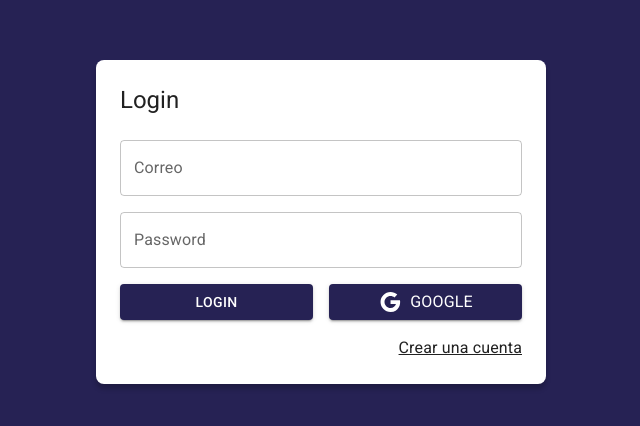
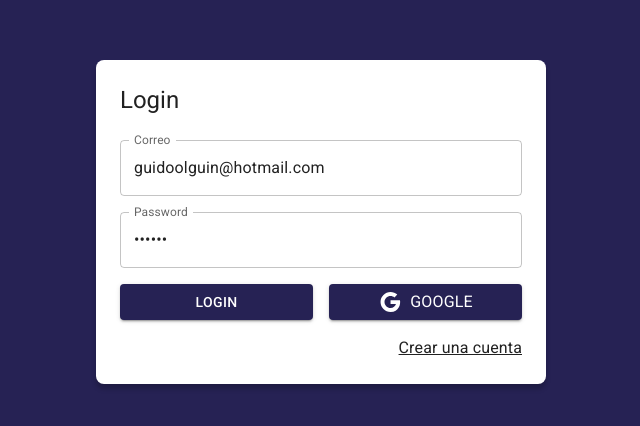
Before and after one commit to Guidotss/journal-app, a React (Vite) app: page /auth/login in a window 1280 px wide. Shown: the part 178-604 px from the top of the page, without its empty margins (319-959 px from the left). Built offline with nearby package versions, Linux system fonts and the light colour scheme.

Commit message:
commit notebook

```diff
--- a/package.json
+++ b/package.json
@@ -12,8 +12,10 @@
     "@emotion/styled": "^11.10.4",
     "@mui/icons-material": "^5.10.6",
     "@mui/material": "^5.10.6",
+    "@reduxjs/toolkit": "^1.8.5",
     "react": "^18.0.0",
     "react-dom": "^18.0.0",
+    "react-redux": "^8.0.4",
     "react-router-dom": "^6.4.0"
   },
   "devDependencies": {
--- a/src/auth/pages/LoginPage.jsx
+++ b/src/auth/pages/LoginPage.jsx
@@ -2,8 +2,20 @@ import { Link as RouterLink } from 'react-router-dom';
 import { Google } from "@mui/icons-material"
 import { Button, Grid, Link, TextField, Typography } from "@mui/material"
 import { AuthLayOut } from '../layout/AuthLayOut';
+import { useForm } from '../../hooks';
 
 export const LoginPage = () => {
+
+  const { handleChange,reset,email,password } = useForm({
+    email: 'guidoolguin@hotmail.com',
+    password: '123456'
+  });
+
+  const handleLogin = (e) => {
+    e.preventDefault();
+    console.log({email,password});
+  }
+
   return (
 
     <AuthLayOut title='Login'>
@@ -12,16 +24,16 @@ export const LoginPage = () => {
           <Grid container>
 
             <Grid item xs={ 12 } sx={{ mt: 2 }}>
-              <TextField label="Correo" type="email" placeholder="correo@google.com" fullWidth/>
+              <TextField label="Correo" type="email" placeholder="correo@google.com" name='email' onChange={ handleChange } value={ email } fullWidth/>
             </Grid>
 
             <Grid item xs={ 12 }>
-              <TextField label="Password" type="password" placeholder="********" fullWidth sx={{ mt: 2 }}/>
+              <TextField label="Password" type="password" placeholder="********" name='password' onChange={ handleChange } value={ password } fullWidth sx={{ mt: 2 }}/>
             </Grid>
 
             <Grid container spacing={ 2 } sx={{ mb:2 }}>
               <Grid item xs={ 12 } sm={ 6 } sx={{ mt:2 }}>
-                  <Button variant="contained" fullWidth>Login</Button>
+                  <Button variant="contained" fullWidth type='submit' onClick={ handleLogin }>Login</Button>
               </Grid>
 
               <Grid item xs={ 12 } sm={ 6 } sx={{ mt:2 }}>
--- /dev/null
+++ b/src/hooks/index.js
@@ -0,0 +1 @@
+export * from './useForm';
--- /dev/null
+++ b/src/hooks/useForm.js
@@ -0,0 +1,26 @@
+import { useState } from 'react';
+
+export const useForm = (initialState = {}) => {
+    const [ formState, setFormState ] = useState(initialState);
+
+    const handleChange = ({ target }) => {
+
+        const { name, value } = target;
+
+        setFormState({
+            ...formState,
+            [name]: value
+        });
+    }
+
+    const reset = () => {
+        setFormState(initialState);
+    }
+
+    return{
+        ...formState,
+        formState,
+        handleChange,
+        reset
+    }
+}
--- a/src/main.jsx
+++ b/src/main.jsx
@@ -1,13 +1,19 @@
-import React from 'react'
-import ReactDOM from 'react-dom/client'
+import React from 'react';
+import ReactDOM from 'react-dom/client';
+import { Provider } from 'react-redux';
 import { JournalApp } from './JournalApp'
 import { BrowserRouter } from 'react-router-dom';
+import { store } from './store'
 import './styles.css'
 
 ReactDOM.createRoot(document.getElementById('root')).render(
-  <BrowserRouter>
-      <React.StrictMode>
-        <JournalApp />
-    </React.StrictMode>
-  </BrowserRouter>
+
+  <React.StrictMode>
+    <Provider store={ store }>
+        <BrowserRouter>
+            <JournalApp />
+        </BrowserRouter>
+    </Provider>
+  </React.StrictMode>
+
 )
--- /dev/null
+++ b/src/store/auth/authSlice.js
@@ -0,0 +1,27 @@
+import { createSlice } from "@reduxjs/toolkit";
+
+export const authSlice = createSlice({
+    name:'auth',
+    initialState:{
+        status: 'not-authenticated',//checking, not-authenticated, authenticated
+        uId:null,
+        email:null,
+        displayName:null,
+        photoURL:null,
+        errorMessages:null
+    },
+
+    reducers:{
+        login: (state, action) => {
+
+        },
+        logout: (state, payload) => {
+
+        },
+        chechingCredentials: (state) => {
+
+        }
+    }
+});
+
+export const { login,chechingCredentials,logout } = authSlice.actions;
--- /dev/null
+++ b/src/store/auth/index.js
@@ -0,0 +1 @@
+export * from './authSlice';
--- /dev/null
+++ b/src/store/index.js
@@ -0,0 +1 @@
+export * from './store';
--- /dev/null
+++ b/src/store/store.js
@@ -0,0 +1,8 @@
+import { configureStore } from '@reduxjs/toolkit';
+import { authSlice } from './auth';
+
+export const store = configureStore({
+    reducer: {
+        auth: authSlice.reducer
+    }
+});
```
Also changed, not shown: 1 other file (tests, documents, lock files or other folders).
